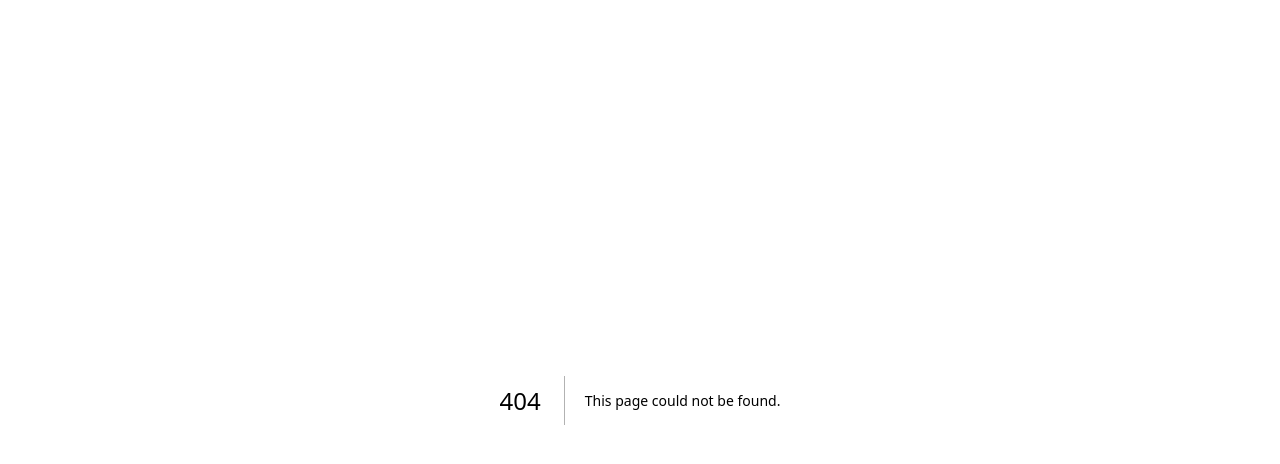
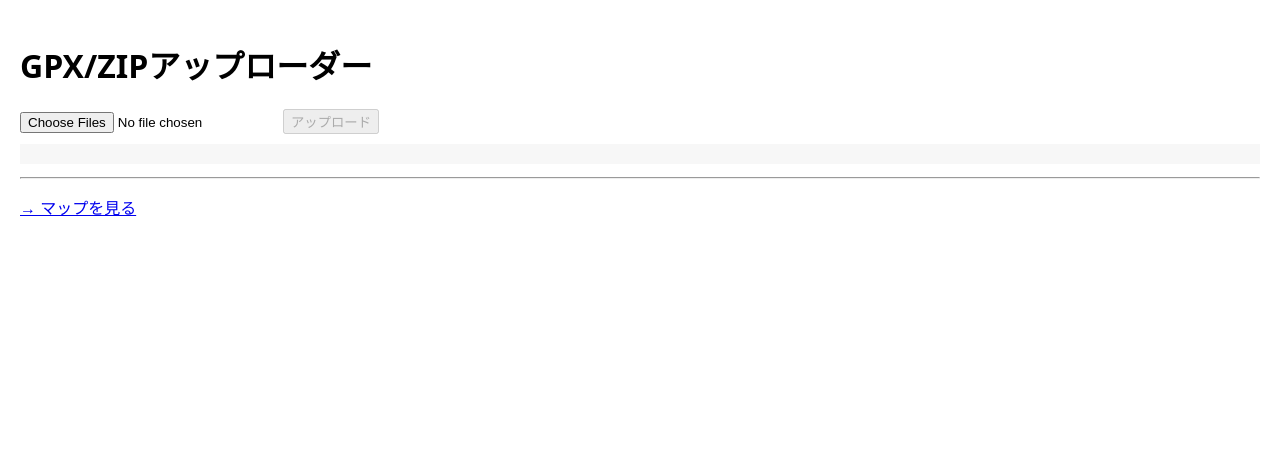
Before and after one commit to motteee919/cucc-heatmap, a Next.js app: page / in a window 1280 px wide. Before the commit this address had no page. Shown: the top 464 px of the page. Built offline with nearby package versions, Linux system fonts and the light colour scheme.

Commit message:
Create page.js

```diff
--- /dev/null
+++ b/app/page.js
@@ -0,0 +1,75 @@
+'use client';
+import { useState } from 'react';
+import JSZip from 'jszip';
+
+export default function Home() {
+  const [files, setFiles] = useState([]);
+  const [log, setLog] = useState('');
+
+  async function handleUpload() {
+    if (files.length === 0) return;
+
+    setLog('準備中…');
+
+    for (const file of files) {
+      let blobToSend = file;
+      const name = file.name.toLowerCase();
+
+      // ZIPの場合は中からGPXだけ抽出
+      if (name.endsWith('.zip')) {
+        try {
+          setLog(`ZIP解析中: ${file.name}`);
+          const inZip = await JSZip.loadAsync(file);
+          const outZip = new JSZip();
+          let kept = 0;
+
+          for (const fname of Object.keys(inZip.files)) {
+            if (fname.toLowerCase().endsWith('.gpx') || fname.toLowerCase().endsWith('.tcx')) {
+              const content = await inZip.files[fname].async('string');
+              outZip.file(fname.split('/').pop(), content);
+              kept++;
+            }
+          }
+
+          if (kept > 0) {
+            const newZipBlob = await outZip.generateAsync({ type: 'blob', compression: 'DEFLATE' });
+            blobToSend = new File([newZipBlob], 'gpx-only.zip', { type: 'application/zip' });
+            setLog(`GPX/TCXを${kept}件抽出 → 再圧縮完了`);
+          } else {
+            setLog(`GPX/TCXが見つかりませんでした → ZIPそのまま送信`);
+          }
+        } catch (err) {
+          console.error(err);
+          setLog(`ZIP解析エラー: ${err.message}`);
+        }
+      }
+
+      // サーバーへ送信
+      const fd = new FormData();
+      fd.append('zip', blobToSend);
+      const res = await fetch('/api/upload', { method: 'POST', body: fd });
+      const txt = await res.text();
+      setLog(prev => prev + `\n${file.name} → ${txt}`);
+    }
+  }
+
+  return (
+    <div style={{ padding: 20 }}>
+      <h1>GPX/ZIPアップローダー</h1>
+      <input
+        type="file"
+        accept=".zip,.gpx,.tcx,application/zip,application/gpx+xml,application/octet-stream"
+        multiple
+        onChange={e => setFiles(Array.from(e.target.files))}
+      />
+      <button onClick={handleUpload} disabled={files.length === 0} style={{ marginLeft: 10 }}>
+        アップロード
+      </button>
+      <pre style={{ whiteSpace: 'pre-wrap', background: '#f7f7f7', padding: 10, marginTop: 10 }}>
+        {log}
+      </pre>
+      <hr />
+      <p><a href="/map">→ マップを見る</a></p>
+    </div>
+  );
+}
```
